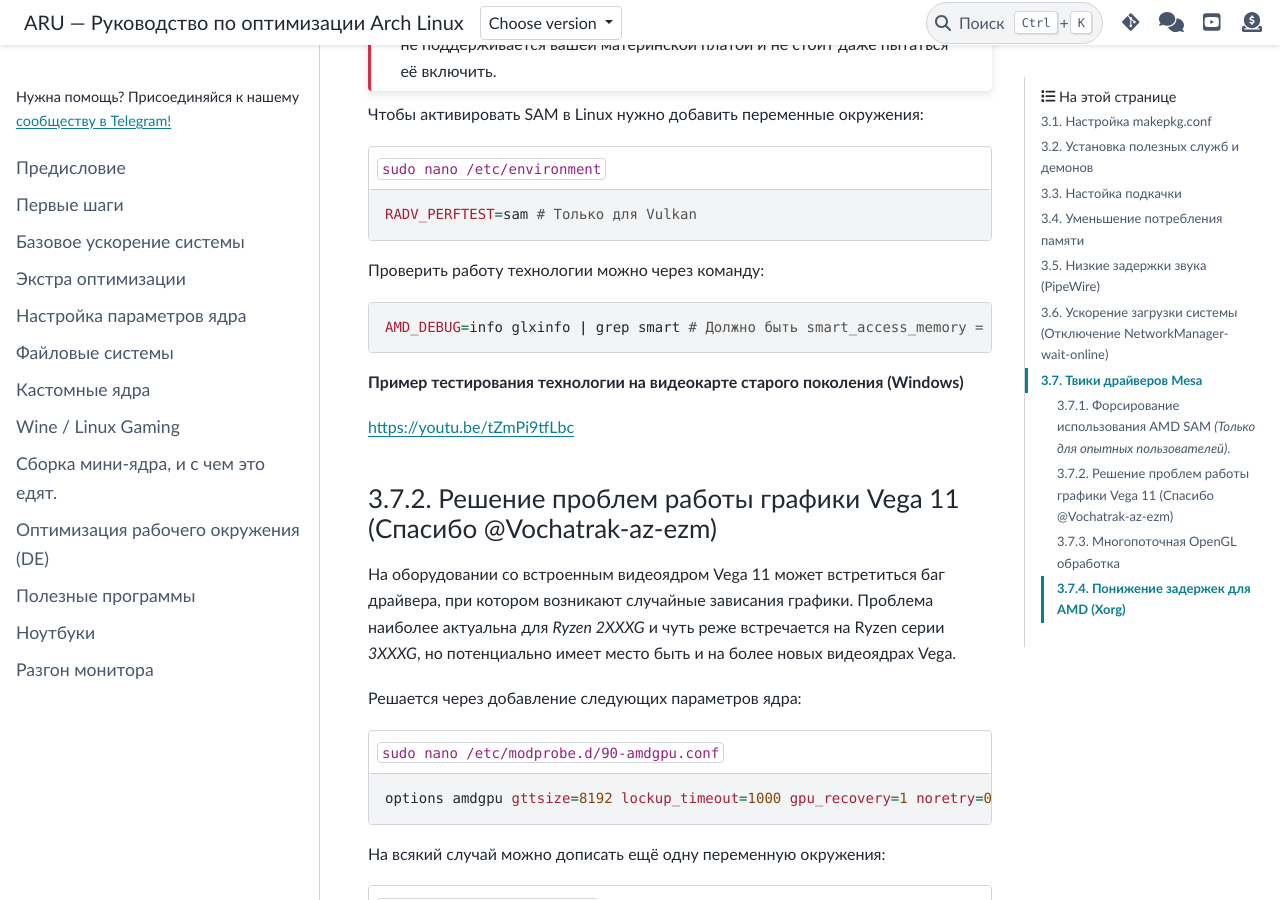
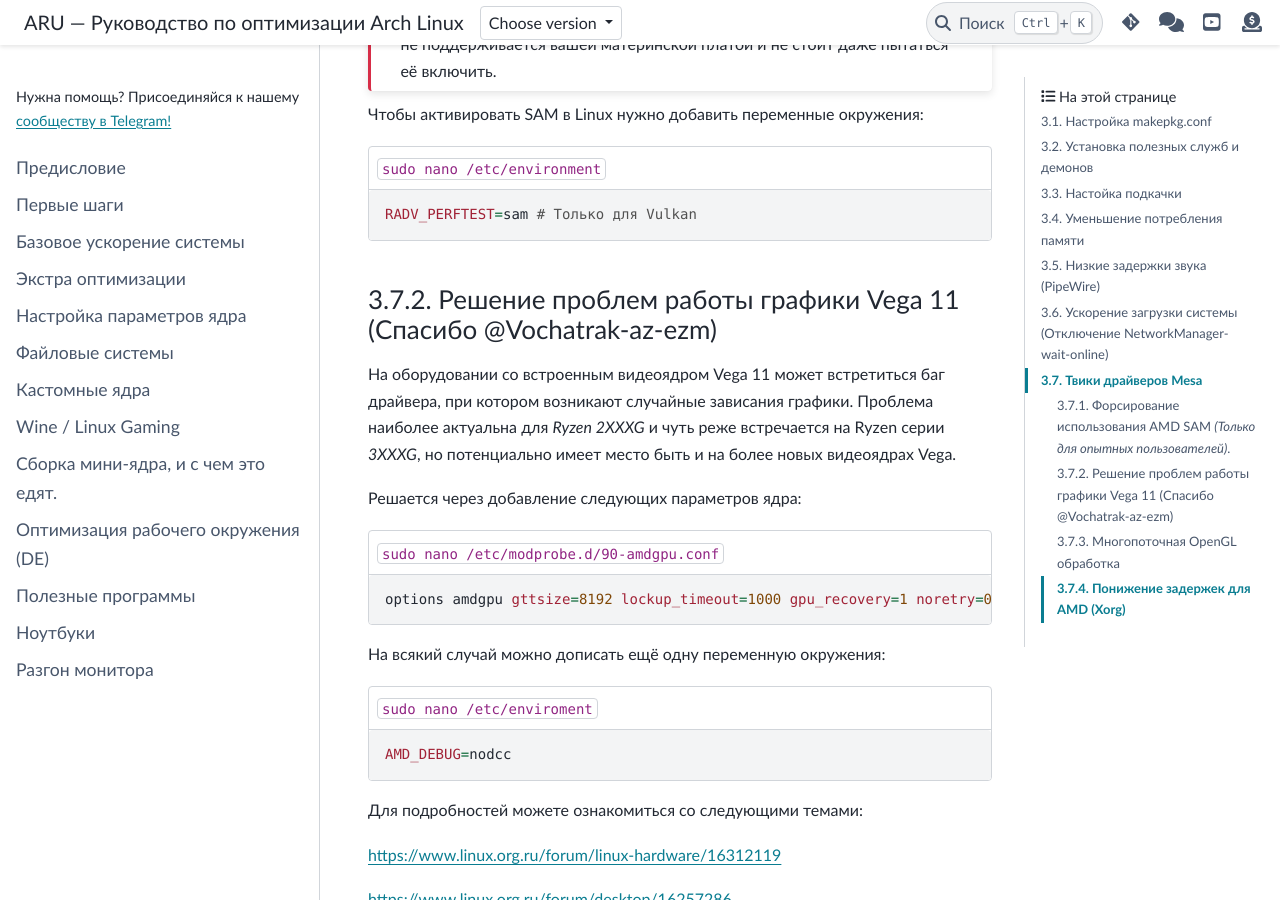
Before and after one commit to ventureoo/ARU, a Sphinx documentation site: the page built from docs/source/generic-system-acceleration.rst, in a window 1280 px wide and 900 px high, scrolled down 13912 px. Built offline with Sphinx 7.4.7 and the PyData theme 0.15.4, drawn with Linux system fonts in a browser that asks for light colours.

Commit message:
generic-system-acceleration: Remove old SAM checks
Radeonsi has dropped SAM support, so glxinfo is no longer report about
SAM support

```diff
--- a/docs/source/generic-system-acceleration.rst
+++ b/docs/source/generic-system-acceleration.rst
@@ -627,15 +627,6 @@ AMD и требует новейших комплектующих для обе
 
    RADV_PERFTEST=sam # Только для Vulkan
 
-Проверить работу технологии можно через команду::
-
-  AMD_DEBUG=info glxinfo | grep smart # Должно быть smart_access_memory = 1
-
-**Пример тестирования технологии на видеокарте старого поколения
-(Windows)**
-
-https://youtu.be/tZmPi9tfLbc
-
 .. index:: amd, tweaks
 .. _bug_solution_for_vega:
 
```
